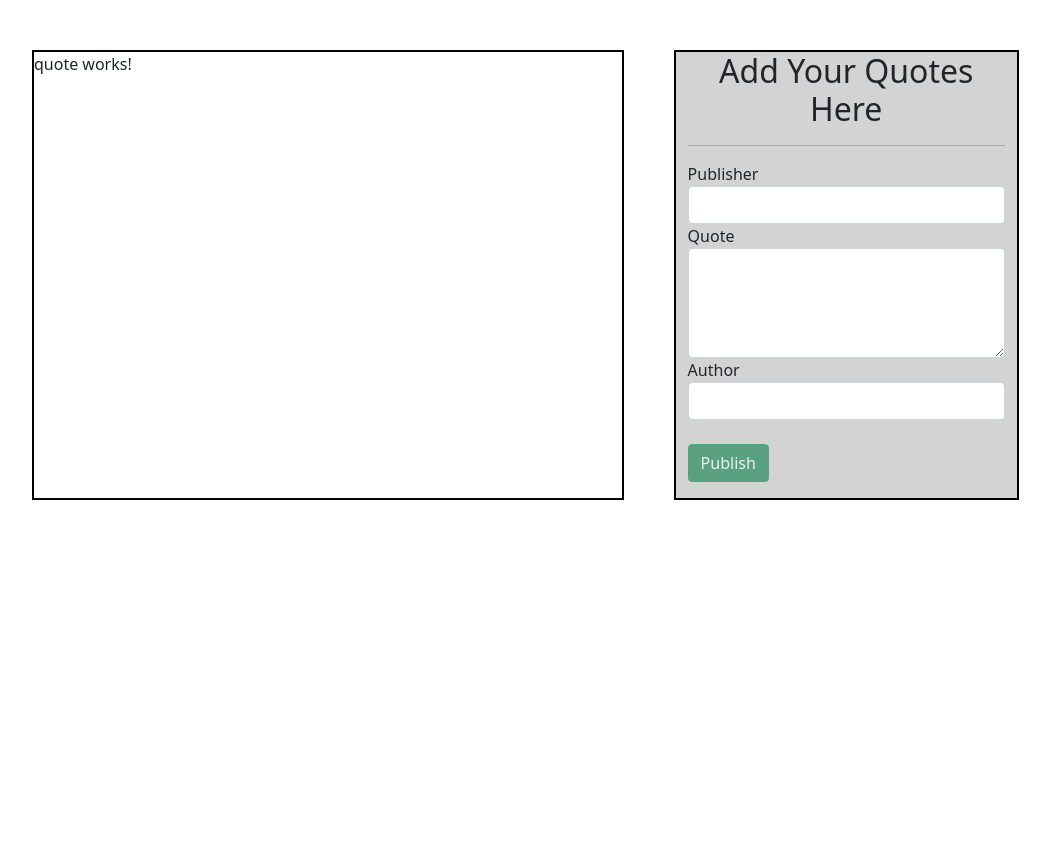
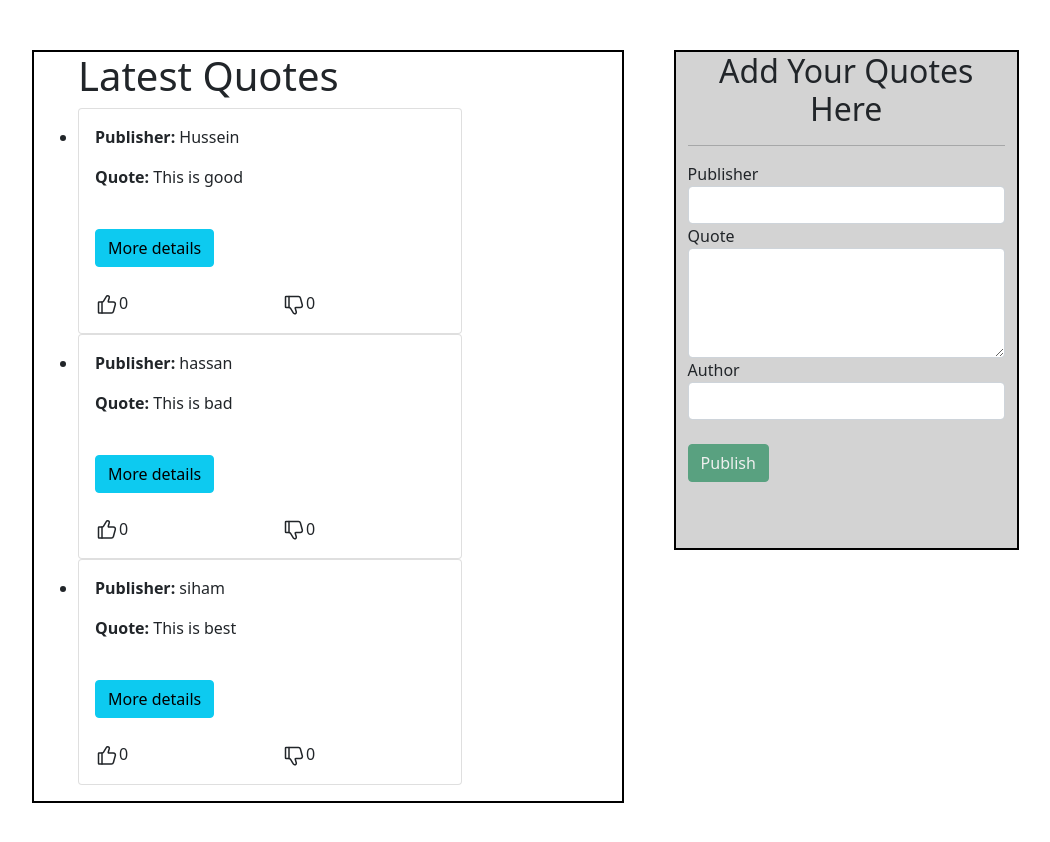
Before and after one commit to Hussein-omar-osman/quoteApp, an Angular app: page / in a window 1280 px wide. Shown: the top 842 px of the page, without its empty margins (32-1082 px from the left). Before the commit the page ends 800 px from the top, so only its background shows below. Built offline with nearby package versions, Linux system fonts and the light colour scheme.

Commit message:
styling and adding svgs to quote component

```diff
--- a/src/app/quote/quote.component.css
+++ b/src/app/quote/quote.component.css
@@ -9,7 +9,13 @@
 
 .quote-form {
   width: 35%;
+  height: 500px;
   border: 2px solid black;
   margin: 0 50px;
   background-color: #d3d3d3;
 }
+
+.upvotes,
+.downvotes {
+  cursor: pointer;
+}
--- a/src/app/quote/quote.component.html
+++ b/src/app/quote/quote.component.html
@@ -1,6 +1,85 @@
 <div class="quote-container">
   <div class="quotes">
-    <p>quote works!</p>
+    <div class="container">
+      <div class="row">
+        <div class="col-md-8">
+          <ul>
+            <h1>Latest Quotes</h1>
+            <li *ngFor="let quote of allQuotes; let i = index" quotes>
+              <div class="card" style="width: 24rem">
+                <div class="card-body">
+                  <p class="card-text">
+                    <strong>Publisher: </strong> {{ quote.publisher }}
+                  </p>
+                  <p class="card-text">
+                    <strong>Quote: </strong> {{ quote.content }}
+                  </p>
+                  <app-quote-details
+                    *ngIf="quote.showDescription"
+                    (delete)="clearQuote($event, i)"
+                    [quote]="quote"
+                  ></app-quote-details
+                  ><br />
+                  <button (click)="toggleDetails(i)" class="btn btn-info">
+                    More details
+                  </button>
+                  <br /><br />
+                  <div class="row">
+                    <div class="col-md-6 upvotes">
+                      <svg
+                        width="24"
+                        height="24"
+                        stroke-width="1.5"
+                        viewBox="0 0 24 24"
+                        fill="none"
+                        xmlns="http://www.w3.org/2000/svg"
+                      >
+                        <path
+                          d="M16.4724 20H4.1C3.76863 20 3.5 19.7314 3.5 19.4V9.6C3.5 9.26863 3.76863 9 4.1 9H6.86762C7.57015 9 8.22116 8.6314 8.5826 8.02899L11.293 3.51161C11.8779 2.53688 13.2554 2.44422 13.9655 3.33186C14.3002 3.75025 14.4081 4.30635 14.2541 4.81956L13.2317 8.22759C13.1162 8.61256 13.4045 9 13.8064 9H18.3815C19.7002 9 20.658 10.254 20.311 11.5262L18.4019 18.5262C18.1646 19.3964 17.3743 20 16.4724 20Z"
+                          stroke="currentColor"
+                          stroke-linecap="round"
+                        />
+                        <path
+                          d="M7 20L7 9"
+                          stroke="currentColor"
+                          stroke-linecap="round"
+                          stroke-linejoin="round"
+                        />
+                      </svg>
+                      <span>{{ quote.upvotes }}</span>
+                    </div>
+                    <div class="col-md-6 downvotes">
+                      <svg
+                        width="24"
+                        height="24"
+                        stroke-width="1.5"
+                        viewBox="0 0 24 24"
+                        fill="none"
+                        xmlns="http://www.w3.org/2000/svg"
+                      >
+                        <path
+                          d="M16.4724 3.5H4.1C3.76863 3.5 3.5 3.76863 3.5 4.1V13.9C3.5 14.2314 3.76863 14.5 4.1 14.5H6.86762C7.57015 14.5 8.22116 14.8686 8.5826 15.471L11.293 19.9884C11.8779 20.9631 13.2554 21.0558 13.9655 20.1681C14.3002 19.7497 14.4081 19.1937 14.2541 18.6804L13.2317 15.2724C13.1162 14.8874 13.4045 14.5 13.8064 14.5H18.3815C19.7002 14.5 20.658 13.246 20.311 11.9738L18.4019 4.97376C18.1646 4.10364 17.3743 3.5 16.4724 3.5Z"
+                          stroke="currentColor"
+                          stroke-linecap="round"
+                        />
+                        <path
+                          d="M7 14.5L7 3.5"
+                          stroke="currentColor"
+                          stroke-linecap="round"
+                          stroke-linejoin="round"
+                        />
+                      </svg>
+
+                      <span>{{ quote.downvotes }}</span>
+                    </div>
+                  </div>
+                </div>
+              </div>
+            </li>
+          </ul>
+        </div>
+      </div>
+    </div>
   </div>
   <div class="quote-form">
     <app-quote-form></app-quote-form>
```
